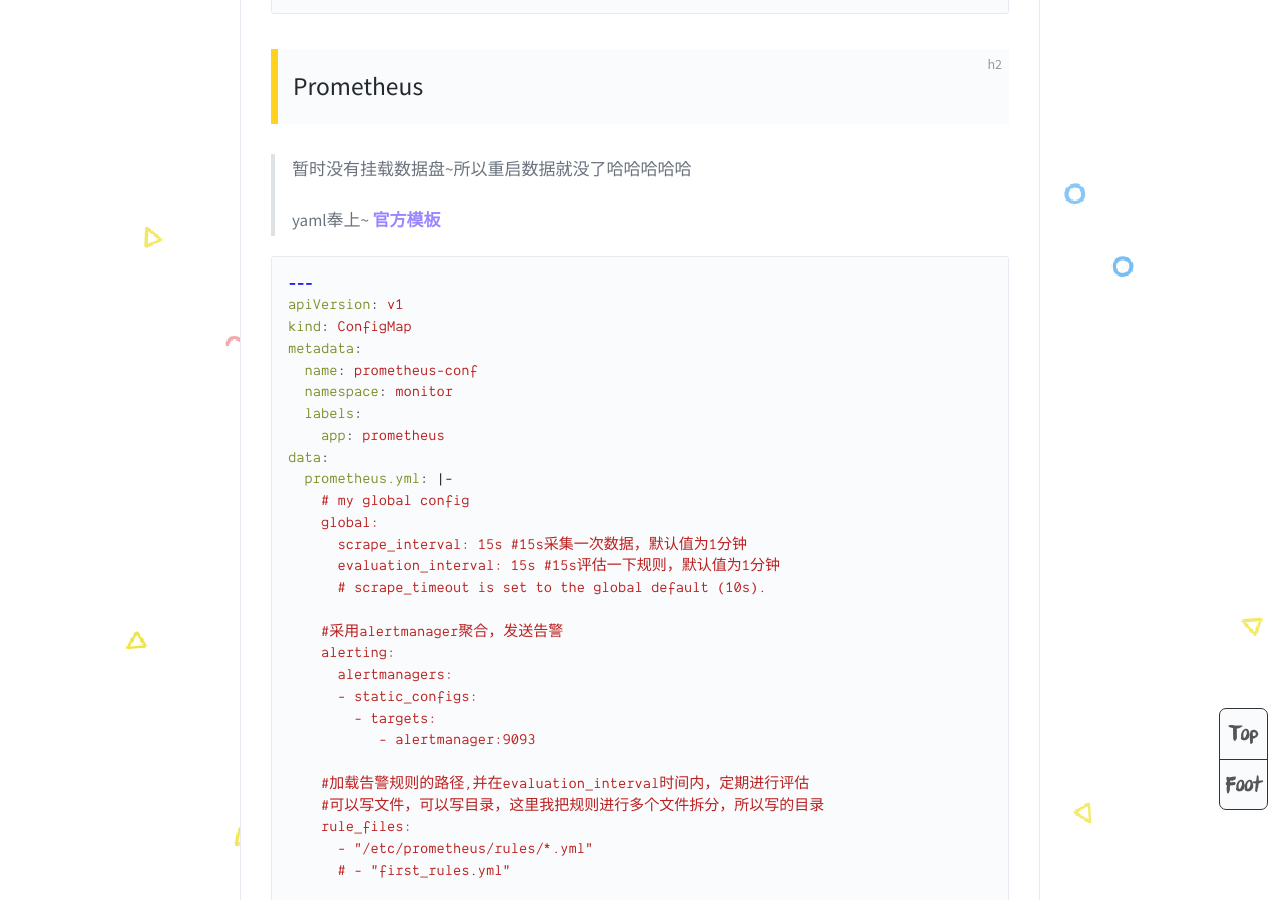
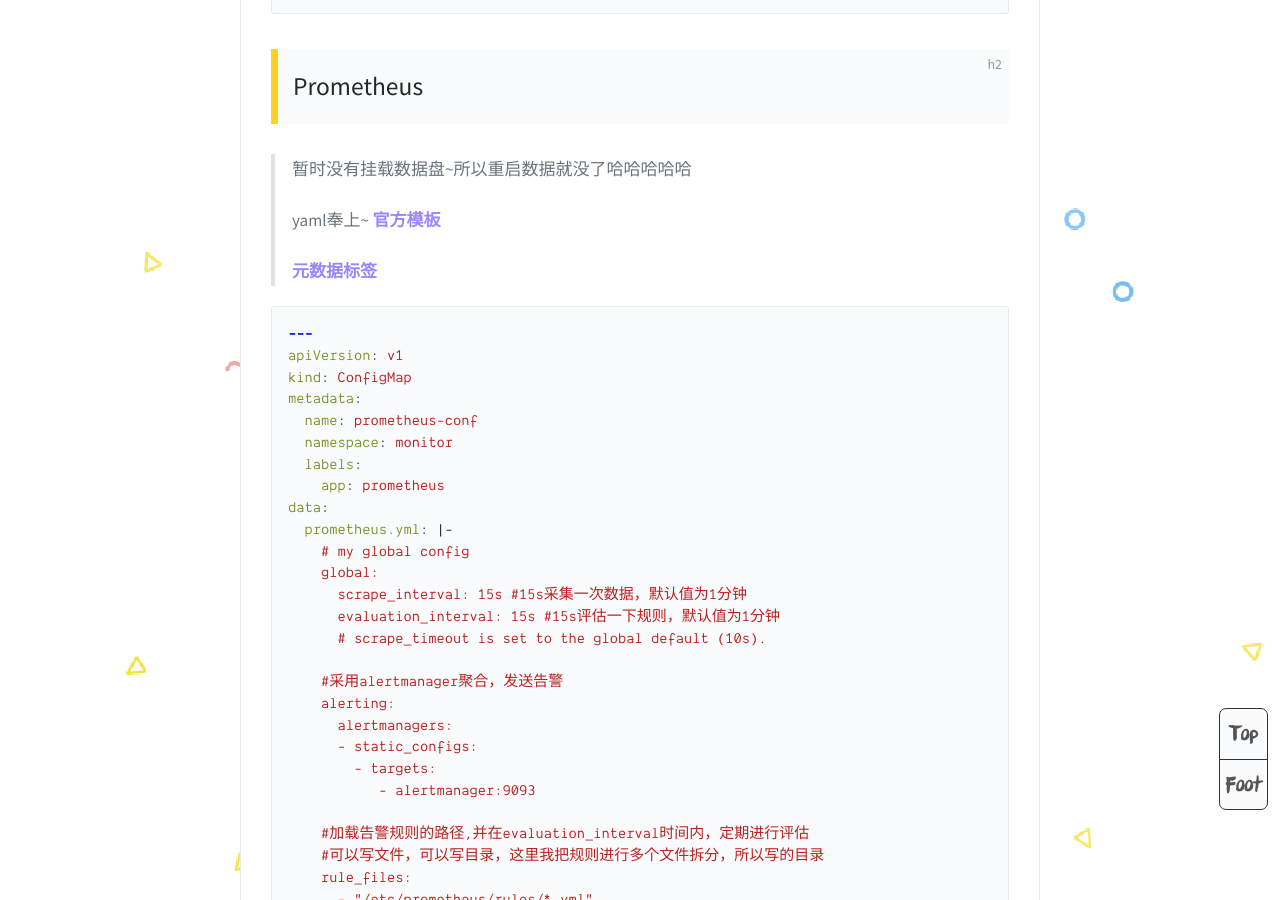
Before and after one commit to WuChenLinux/yw, a Jekyll site: the page built from _posts/2018-11-19-Prometheus-kuberneters.md, in a window 1280 px wide and 900 px high, scrolled down 1546 px. Built offline with Jekyll 4.4.1, drawn with Linux system fonts in a browser that asks for light colours; comment, search, counter and statistics services are not loaded.

Commit message:
增加超链接

````diff
--- a/_posts/2018-11-19-Prometheus-kuberneters.md
+++ b/_posts/2018-11-19-Prometheus-kuberneters.md
@@ -48,6 +48,8 @@
 >
 > yaml奉上~
 > [官方模板](https://github.com/prometheus/prometheus/blob/release-2.5/documentation/examples/prometheus-kubernetes.yml)
+>
+> [元数据标签](https://prometheus.io/docs/prometheus/latest/configuration/configuration/#kubernetes_sd_config)
 
 ```yaml
 ---
````
